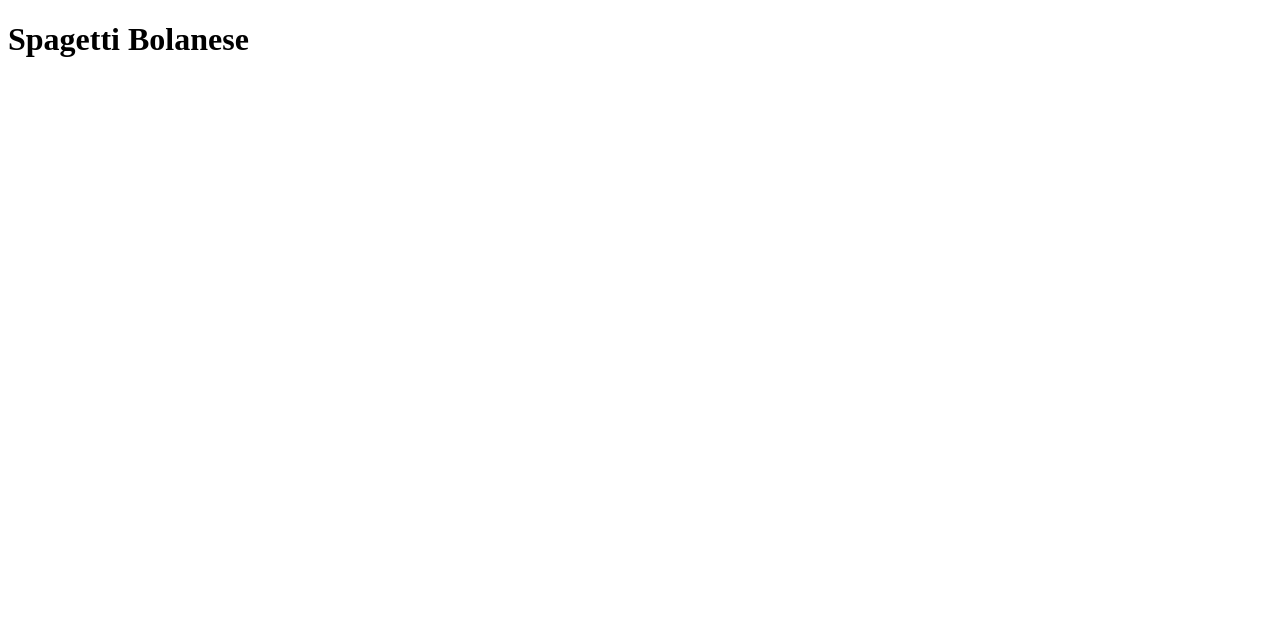
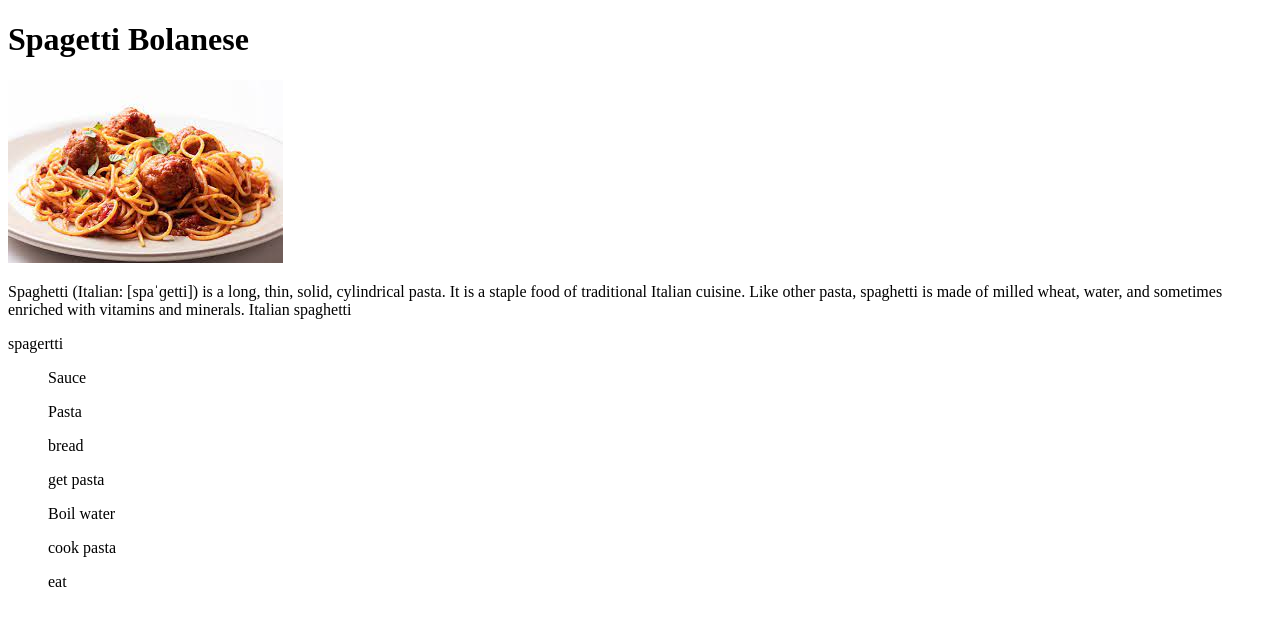
Before and after one commit to sean1516/recipes, a plain HTML site: page recipes/spagbol.html in a window 1280 px wide. Drawn offline with Linux system fonts and the light colour scheme.

Commit message:
Added first webpage for spagbol

```diff
--- a/recipes/spagbol.html
+++ b/recipes/spagbol.html
@@ -8,5 +8,18 @@
 </head>
 <body>
     <h1>Spagetti Bolanese</h1>
+    <img src="../images/pasta.jpg" alt="">
+
+    <p>Spaghetti (Italian: [spaˈɡetti]) is a long, thin, solid, cylindrical pasta. It is a staple food of traditional Italian cuisine. Like other pasta, spaghetti is made of milled wheat, water, and sometimes enriched with vitamins and minerals. Italian spaghetti</p>
+    <p>spagertti</p>
+
+    <ul>Sauce</ul>
+    <ul>Pasta</ul>
+    <ul>bread</ul>
+
+    <ol>get pasta</ol>
+    <ol>Boil water</ol>
+    <ol>cook pasta</ol>
+    <ol>eat</ol>
 </body>
 </html>
```
Also changed, not shown: images/pasta.jpg (added).
